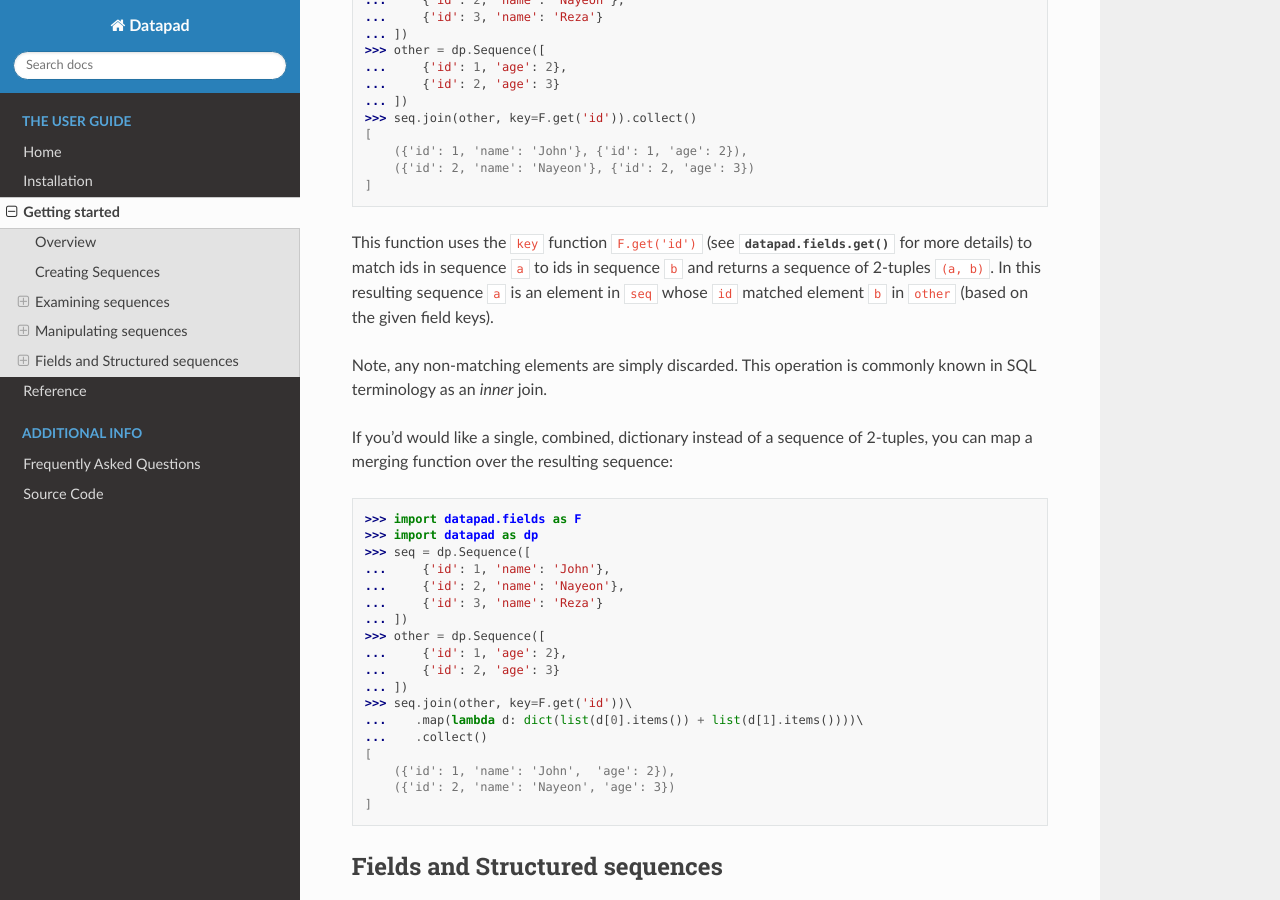
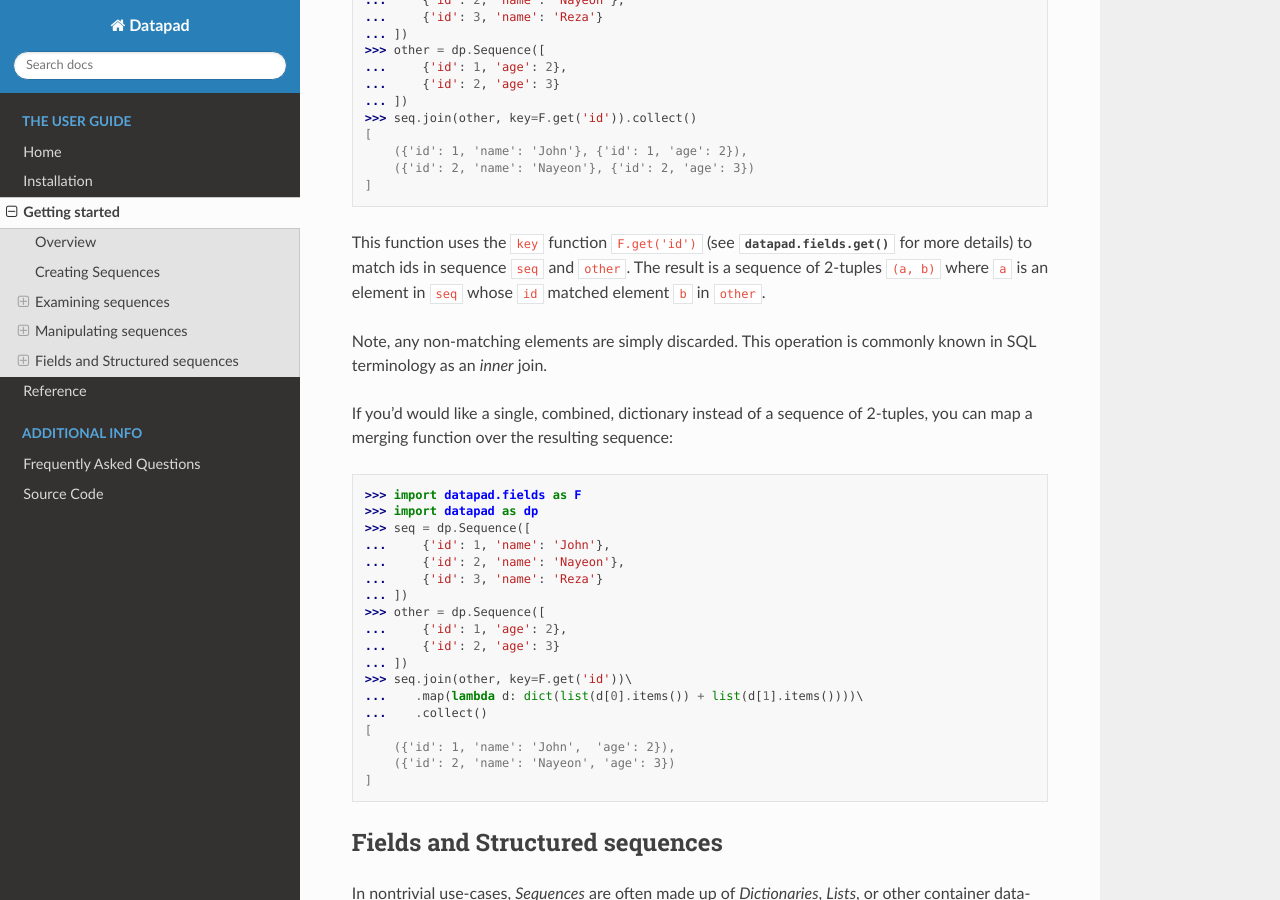
Before and after one commit to huyng/datapad, a Sphinx documentation site: the page built from docs/source/quickstart.rst, in a window 1280 px wide and 900 px high, scrolled down 3712 px. Built offline with Sphinx 7.4.7 and the Read the Docs theme 2.0.0, drawn with Linux system fonts in a browser that asks for light colours.

Commit message:
updated docs

```diff
--- a/docs/source/quickstart.rst
+++ b/docs/source/quickstart.rst
@@ -164,7 +164,7 @@ To match each element in each sequence to the same ``id``, we can use the :func:
         ({'id': 2, 'name': 'Nayeon'}, {'id': 2, 'age': 3})
     ]
 
-This function uses the ``key`` function ``F.get('id')`` (see :func:`datapad.fields.get` for more details) to match ids in sequence ``a`` to ids in sequence ``b`` and returns a sequence of 2-tuples ``(a, b)``. In this resulting sequence ``a`` is an element in ``seq`` whose ``id`` matched element ``b`` in ``other`` (based on the given field keys).
+This function uses the ``key`` function ``F.get('id')`` (see :func:`datapad.fields.get` for more details) to match ids in sequence ``seq`` and ``other``. The result is a sequence of 2-tuples ``(a, b)`` where  ``a`` is an element in ``seq`` whose ``id`` matched element ``b`` in ``other``.
 
 Note, any non-matching elements are simply discarded. This operation is commonly known in SQL terminology as an `inner` join.
 
```
